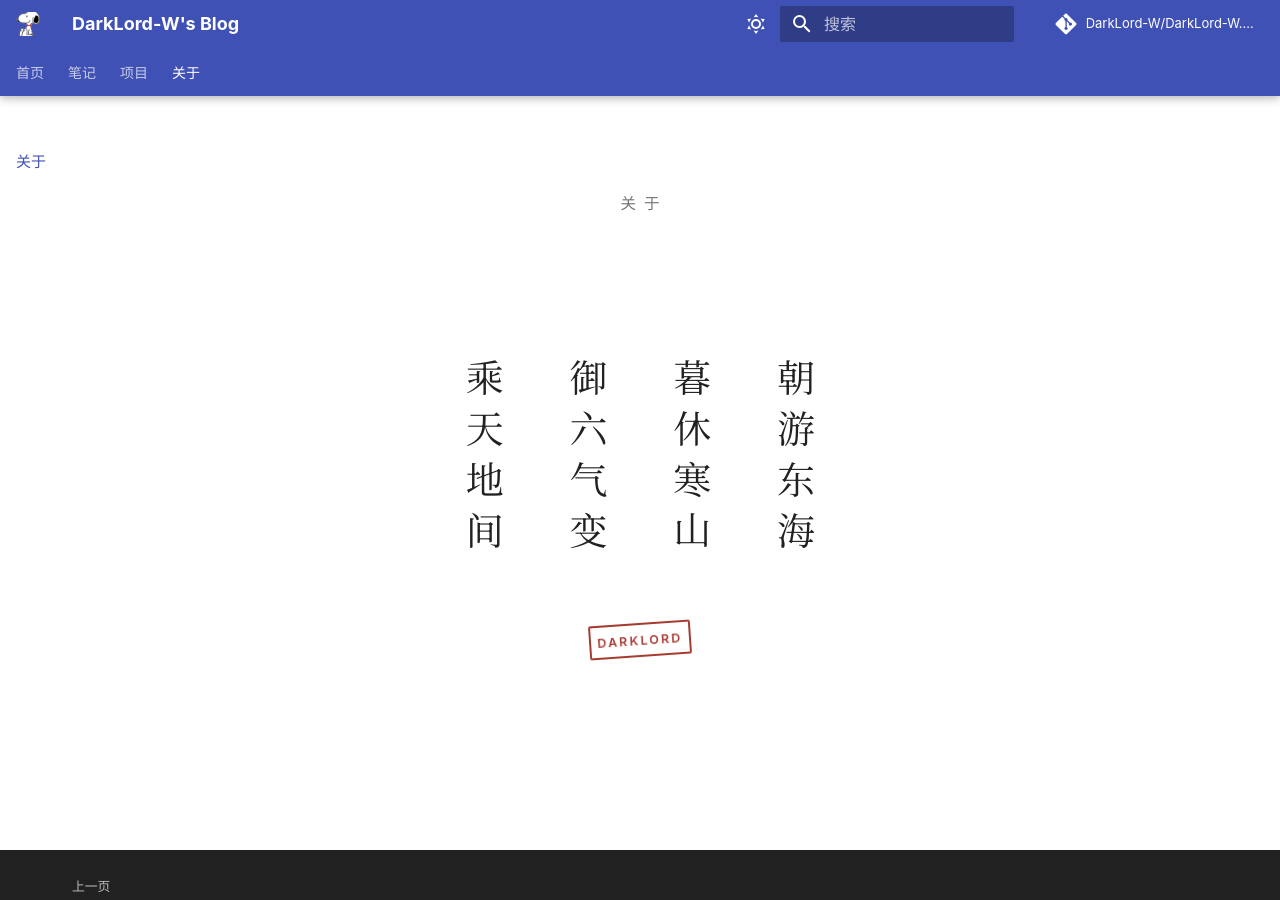
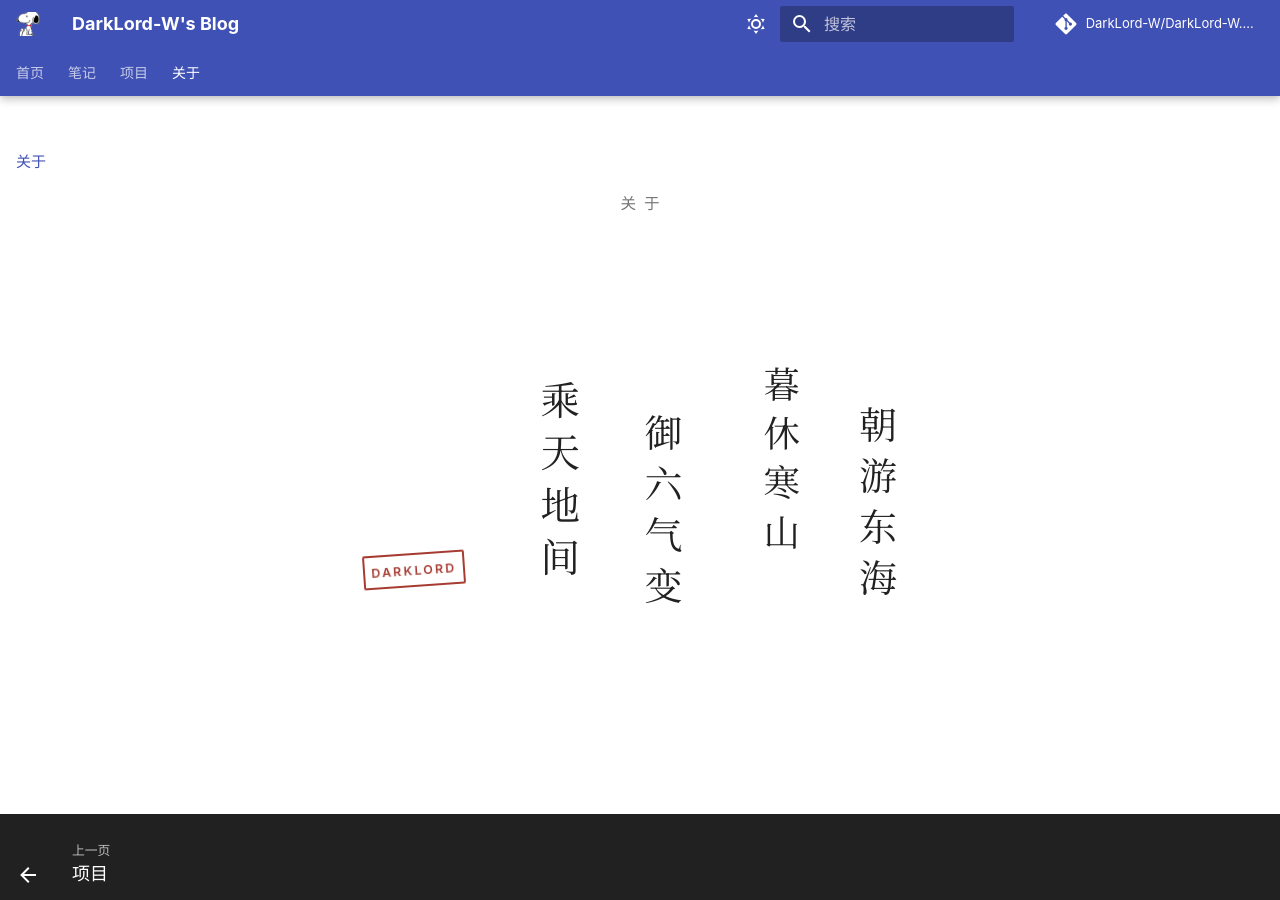
Before and after one commit to DarkLord-W/DarkLord-W.github.io, an MkDocs documentation site: the page built from docs/about/index.md, in a window 1280 px wide and 900 px high. Built offline with MkDocs 1.6.1 and Material for MkDocs 9.7.7, drawn with Linux system fonts in a browser that asks for light colours; comment, search, counter and statistics services are not loaded.

Commit message:
style(about): 诗句四列高低错落，款识移到末列左下
原来四列等高、列距相同，像四个格子。改成书法里的行气：

- 每一列用 position:relative + top 做出 14 / -26 / 22 / -12 px 的高低差
  （用 top 而不是 transform，避免和入场动画的 transform 打架）
- 列距也不再等宽：0.9 / 2.0 / 1.1 / 1.5 rem，疏密有致
- 第 2 列略小（0.96em）、第 4 列略大（1.04em），避免整齐划一的呆板
- 落款印章从「居中下方」挪到「末列左下」，即书法款识的位置；
  flex 需要 row-reverse，否则印章会跑到起笔那一侧
- 窄屏（<44.94em）取消高低差、印章回到诗句下方居中，避免挤成一团

验证：mkdocs build --strict 通过；1440px 与 390px 实测版面正常。

```diff
--- a/docs/about/index.md
+++ b/docs/about/index.md
@@ -1,6 +1,8 @@
 <div class="poem-hero">
-  <div class="poem" role="img" aria-label="朝游东海，暮休寒山。御六气变，乘天地间。">
-    <span>朝游东海</span><span>暮休寒山</span><span>御六气变</span><span>乘天地间</span>
+  <div class="poem-scroll">
+    <div class="poem" role="img" aria-label="朝游东海，暮休寒山。御六气变，乘天地间。">
+      <span>朝游东海</span><span>暮休寒山</span><span>御六气变</span><span>乘天地间</span>
+    </div>
+    <p class="poem-seal">darklord</p>
   </div>
-  <p class="poem-seal">darklord</p>
 </div>
--- a/docs/stylesheets/extra.css
+++ b/docs/stylesheets/extra.css
@@ -243,8 +243,15 @@
   align-items: center;
   gap: 2.4rem;
   padding: 2.4rem 0 3rem;
-  min-height: 68vh;
+  min-height: 64vh;
   justify-content: center;
+}
+
+.poem-scroll {
+  display: flex;
+  flex-direction: row-reverse;   /* 诗句在右、款识在左，符合从右往左的阅读方向 */
+  align-items: flex-end;
+  gap: 1.2rem;
 }
 
 .poem {
@@ -260,9 +267,15 @@
 
 .poem span {
   display: block;
+  position: relative;          /* 用 top 做错落，不干扰动画的 transform */
   animation: poem-in .9s cubic-bezier(.2, .7, .3, 1) both;
 }
-.poem span:not(:last-child) { margin-block-end: 1.2rem; }
+
+/* 四列高低与列距各不相同，读起来才有行气 */
+.poem span:nth-child(1) { top:  14px; margin-block-end: 0.9rem; }
+.poem span:nth-child(2) { top: -26px; margin-block-end: 2.0rem; font-size: .96em; }
+.poem span:nth-child(3) { top:  22px; margin-block-end: 1.1rem; }
+.poem span:nth-child(4) { top: -12px; margin-block-end: 1.5rem; font-size: 1.04em; }
 .poem span:nth-child(1) { animation-delay: .05s; }
 .poem span:nth-child(2) { animation-delay: .17s; }
 .poem span:nth-child(3) { animation-delay: .29s; }
@@ -273,10 +286,10 @@
   to   { opacity: 1; transform: none; }
 }
 
-/* 落款：印章样式 */
+/* 落款：印章样式，贴在末列左下（书法款识的位置） */
 .poem-seal {
   writing-mode: horizontal-tb;
-  margin: 0;
+  margin: 0 0 .55rem .2rem;
   padding: .38em .5em .3em;
   border: 2px solid #a63b32;
   border-radius: 2px;
@@ -306,7 +319,10 @@
 }
 
 @media screen and (max-width: 44.9375em) {
-  .poem { font-size: 1.35rem; gap: .8rem; }
+  .poem-scroll { flex-wrap: wrap; flex-direction: row; justify-content: center; }
+  .poem { font-size: 1.35rem; }
+  .poem-seal { margin: .6rem auto 0; }
+  .poem span:nth-child(n) { top: 0; }
 }
 
 @media (prefers-reduced-motion: reduce) {
```
